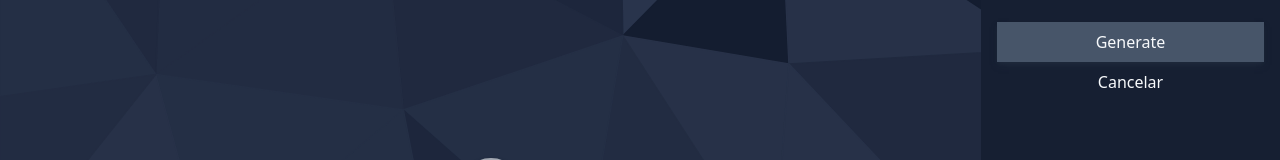
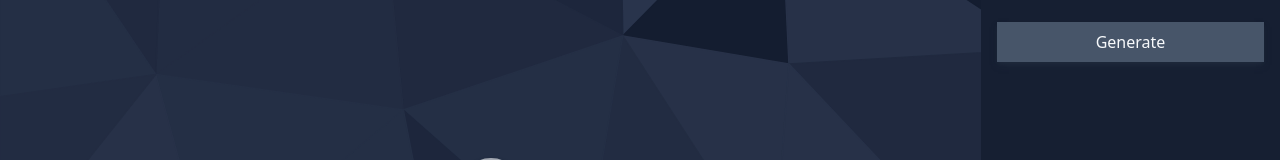
Before and after one commit to WixeI/focus-parkour, a React (Create React App) app: page / in a window 1280 px wide. Shown: the part 530-690 px from the top of the page. Built offline with nearby package versions, Linux system fonts and the light colour scheme.

Commit message:
Animation Tweaks and Quality of Life changes

```diff
--- a/src/global/hooks/useTTS/index.tsx
+++ b/src/global/hooks/useTTS/index.tsx
@@ -84,10 +84,6 @@ export function useTTS() {
     }
   }, [voice.messages]);
 
-  useEffect(() => {
-    console.log(voice);
-  }, [voice]);
-
   const control = {
     start: () => {
       if (voice.messages.length > 0) {
--- a/src/pages/Home/components/SideBar.tsx
+++ b/src/pages/Home/components/SideBar.tsx
@@ -73,11 +73,16 @@ const SideBar = forwardRef<HTMLButtonElement, SideBarProps>(
                 <label>Your text</label>
                 <textarea {...register('text')} className=" h-80 resize-none px-1 text-slate-900" />
               </section>
+
               {/* Voice Option */}
               <section className=" flex flex-col gap-2">
                 <label>Voice Option</label>
                 <select
                   className=" text-slate-900"
+                  defaultValue={
+                    voice.synth.getVoices().find((item) => item.default)?.name ||
+                    voice.details.voice?.name
+                  }
                   onChange={(e) =>
                     dispatchVoice({ type: 'changeVoice', payload: { voiceName: e.target.value } })
                   }>
@@ -116,16 +121,6 @@ const SideBar = forwardRef<HTMLButtonElement, SideBarProps>(
 
               <button className=" mt-4 border-none bg-slate-600 py-2 text-slate-50 shadow-md shadow-slate-800 transition-all duration-300 hover:bg-slate-500">
                 Generate
-              </button>
-              <button
-                onClick={() => {
-                  console.log('Antes e depois');
-                  console.log(voice.synth);
-                  voice.synth.cancel();
-                  voice.synth.cancel();
-                  console.log(voice.synth);
-                }}>
-                Cancelar
               </button>
             </motion.form>
           </div>
--- a/src/pages/Home/index.tsx
+++ b/src/pages/Home/index.tsx
@@ -128,7 +128,7 @@ const Home = () => {
             {/* Background */}
             <img
               src={lowPolyGridHorizontal}
-              className="absolute top-0 left-0 -z-10 h-full max-w-none opacity-90"
+              className="absolute top-0 left-0 -z-10 min-h-full min-w-full max-w-none opacity-90"
             />
           </motion.div>
         )}
```
